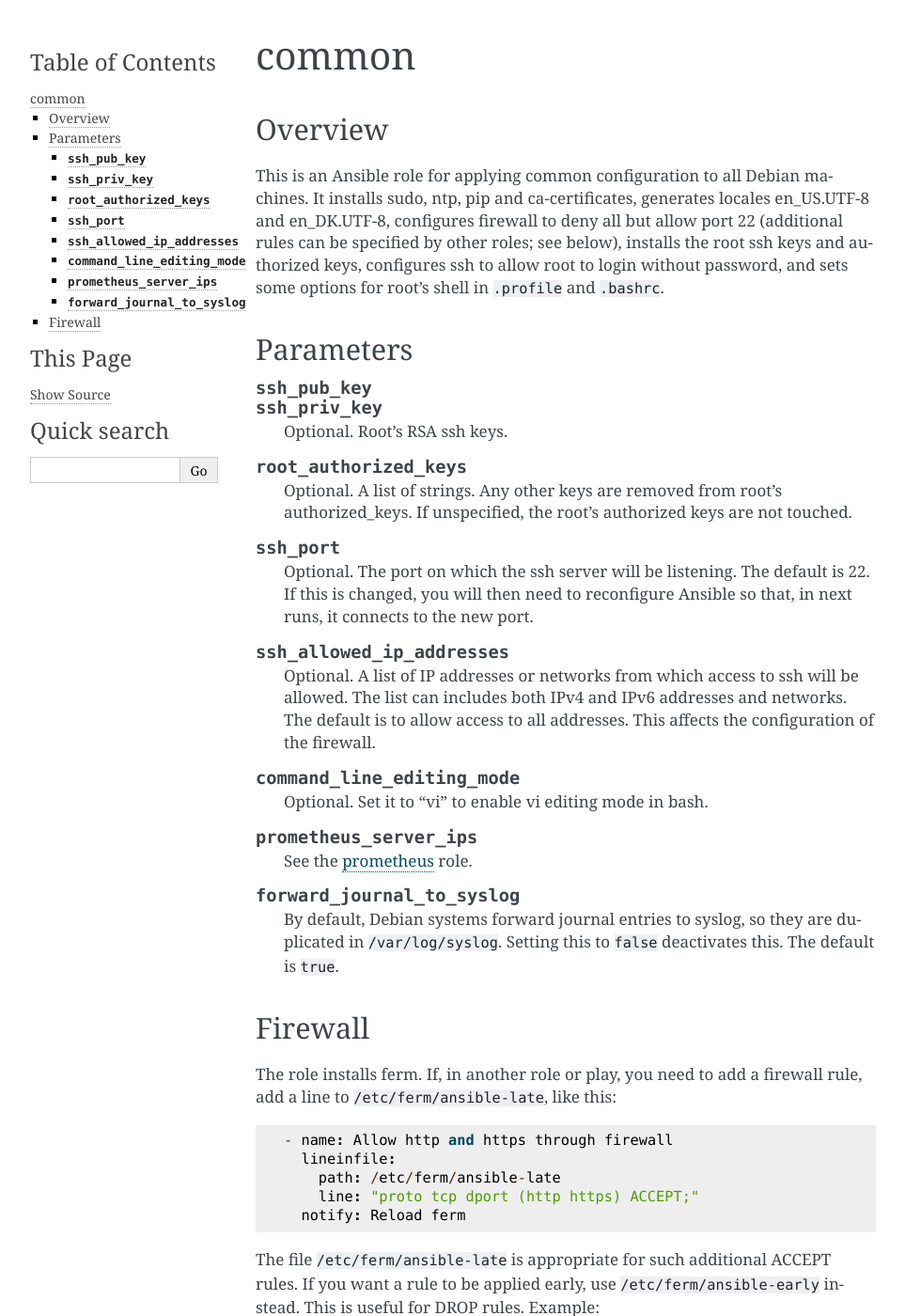
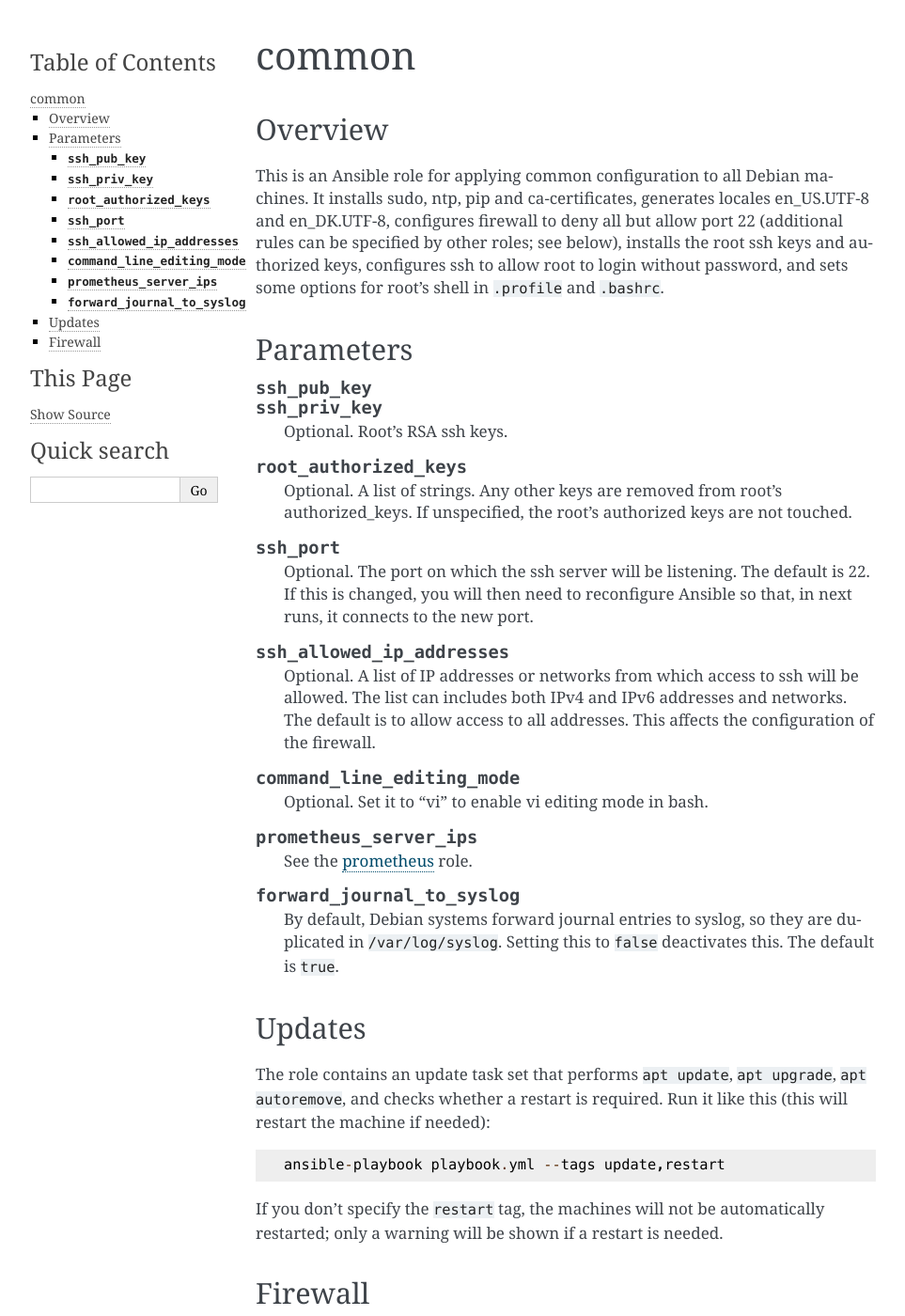
Before and after one commit to aptiko/aptiko.general, a Sphinx documentation site: the page built from docs/common.rst, in a window 1280 px wide and 1400 px high. Shown: the whole window at 94% size, without its empty margins (148-1111 px from the left). Built offline with Sphinx 7.4.7, drawn with Linux system fonts in a browser that asks for light colours.

Commit message:
Add apt upgrade feature

```diff
--- a/docs/common.rst
+++ b/docs/common.rst
@@ -56,6 +56,19 @@ Parameters
    are duplicated in :file:`/var/log/syslog`. Setting this to ``false``
    deactivates this. The default is ``true``.
 
+Updates
+=======
+
+The role contains an update task set that performs ``apt update``, ``apt
+upgrade``, ``apt autoremove``, and checks whether a restart is required.
+Run it like this (this will restart the machine if needed)::
+
+    ansible-playbook playbook.yml --tags update,restart
+
+If you don't specify the ``restart`` tag, the machines will not be
+automatically restarted; only a warning will be shown if a restart is
+needed.
+
 Firewall
 ========
 
```
Also changed, not shown: 2 other files.
